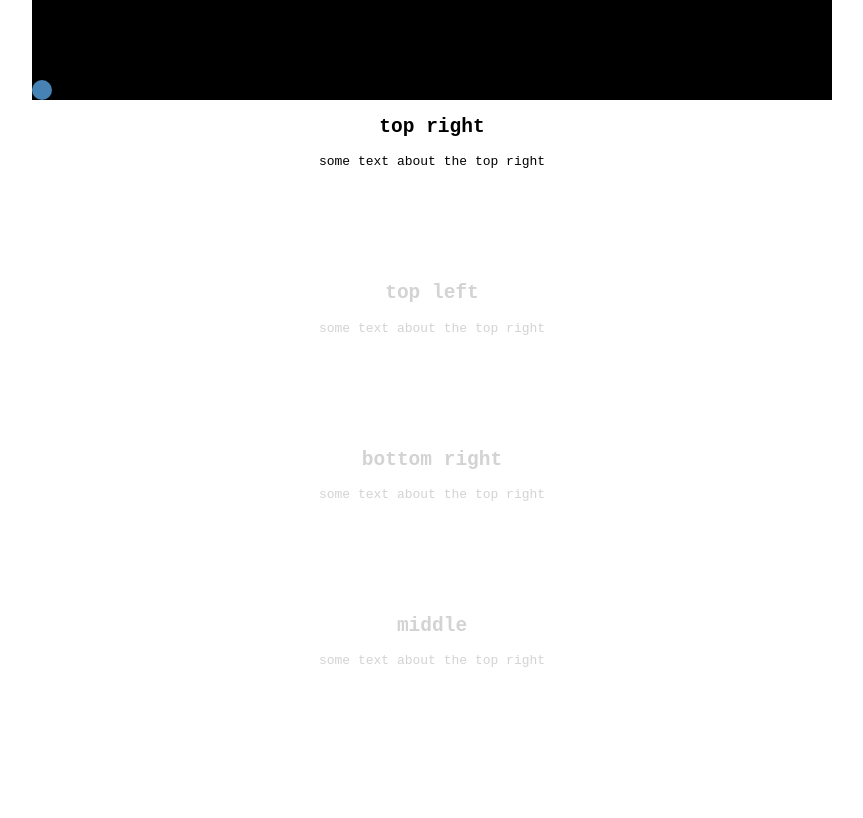
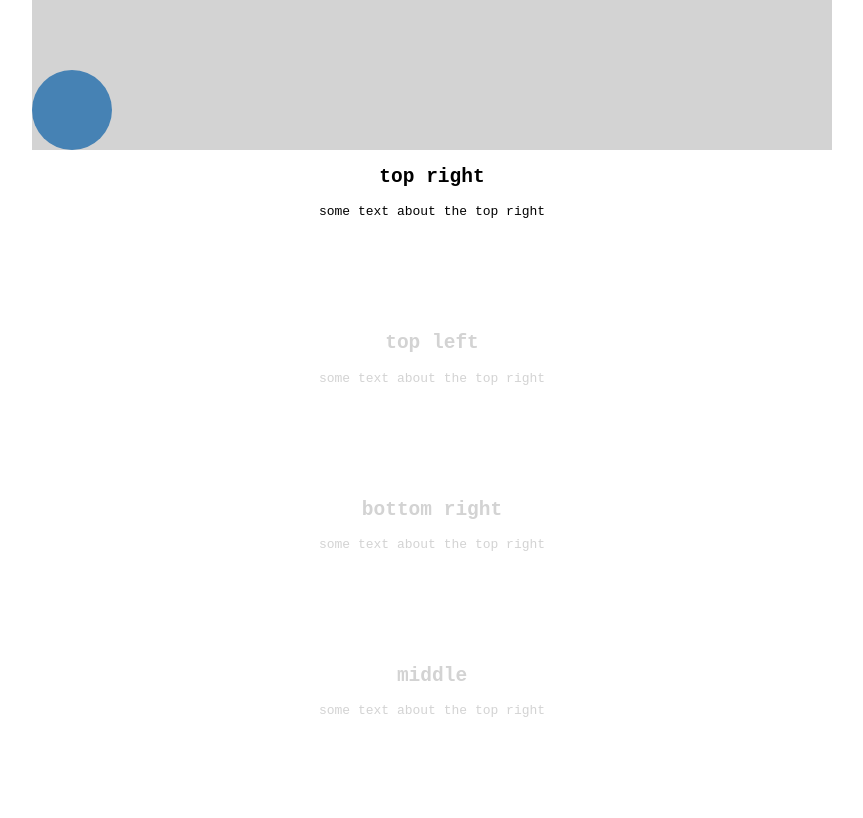
Before and after one commit to 1wheel/graph-scroll, a plain HTML site: page test1.html in a window 1280 px wide. Shown: the top 818 px of the page, without its empty margins (208-1071 px from the left). Drawn offline with Linux system fonts and the light colour scheme.

Commit message:
circle moves around

```diff
--- a/test1.html
+++ b/test1.html
@@ -22,11 +22,11 @@ section.active{
 
 #overlay{
   position: fixed;
-  height: 100px;
+  height: 150px;
 }
 
 #overlay-space{
-  height: 100px;
+  height: 150px;
   content: ".";
   display: block;
   width: 800px;
@@ -68,10 +68,10 @@ circle{
 <script>
 
 var width = 800,
-    oHeight = 100,
+    oHeight = 150,
     sHeight = 150,
     scroll = gscroll(),
-    r = 10
+    r = 40
 
 d3.select('#bot-padding')
     .style('height', window.innerHeight - oHeight - sHeight - 100 + 'px')
@@ -79,10 +79,10 @@ d3.select('#bot-padding')
 
 var svg = d3.select('#overlay')
   .append('svg')
-    .attr({width: 800, height: 100})
+    .attr({width: 800, height: oHeight})
 
 
-svg.append('rect').attr({width: width, height: oHeight})
+svg.append('rect').attr({width: width, height: oHeight}).style('fill', 'lightgray')
 var circle = svg.append('circle')
     .attr({cx: 0, cy: 0, r: r})
 
@@ -90,19 +90,20 @@ scroll.on('active', function(i){
   var pos
   switch (i) {
     case 0:
-      pos = {cx: r,           cy: oHeight - r};
+      pos = {cx: r,         cy: oHeight - r};
     break;
     case 1:
-      pos = {cx: r,           cy: r};
+      pos = {cx: r,         cy: r};
     break;
     case 2:
-      pos = {cx: width - r,   cy: oHeight - r};
+      pos = {cx: width - r, cy: oHeight - r};
     break;
     case 3:
-      pos = {cx: width/2,     cy: oHeight/2};
+      pos = {cx: width/2,   cy: oHeight/2};
   }
-  console.log(pos)
-  circle.transition().attr(pos)
+
+  circle.transition().duration(1000)
+      .attr(pos)
 })
 
 </script>
```
